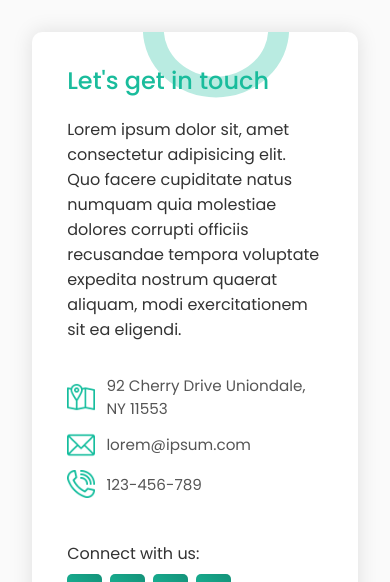
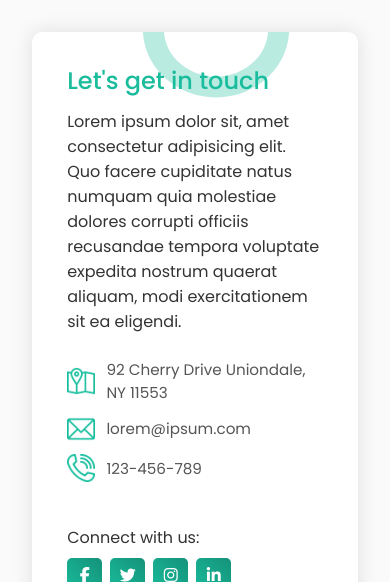
Before and after one commit to baylagas/ese-progra2-contact-form, a Flask app: page / in a window 390 px wide. Shown: the top 582 px of the page. Run offline with Flask 2, Linux system fonts and the light colour scheme; some libraries are stand-ins or nearby versions.

Commit message:
add class text tag in media width 850px

```diff
--- a/static/style.css
+++ b/static/style.css
@@ -319,4 +319,8 @@ textarea.input{
         transform: scale(0.9) translate(-40%, 30%);
         right:50%;
     }
+
+    .text{
+        margin:1rem 0 1.5rem 0;
+    }
 }
```
